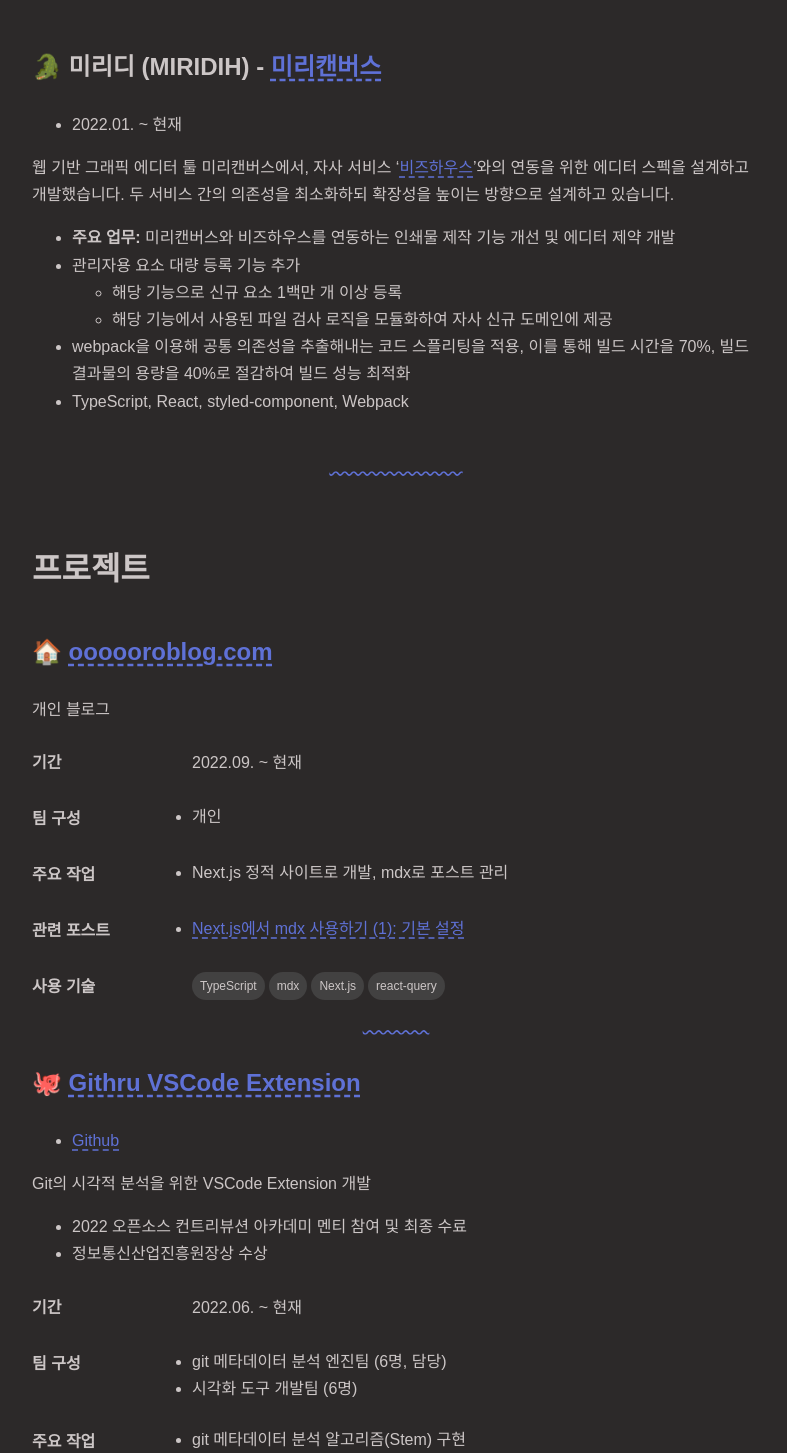
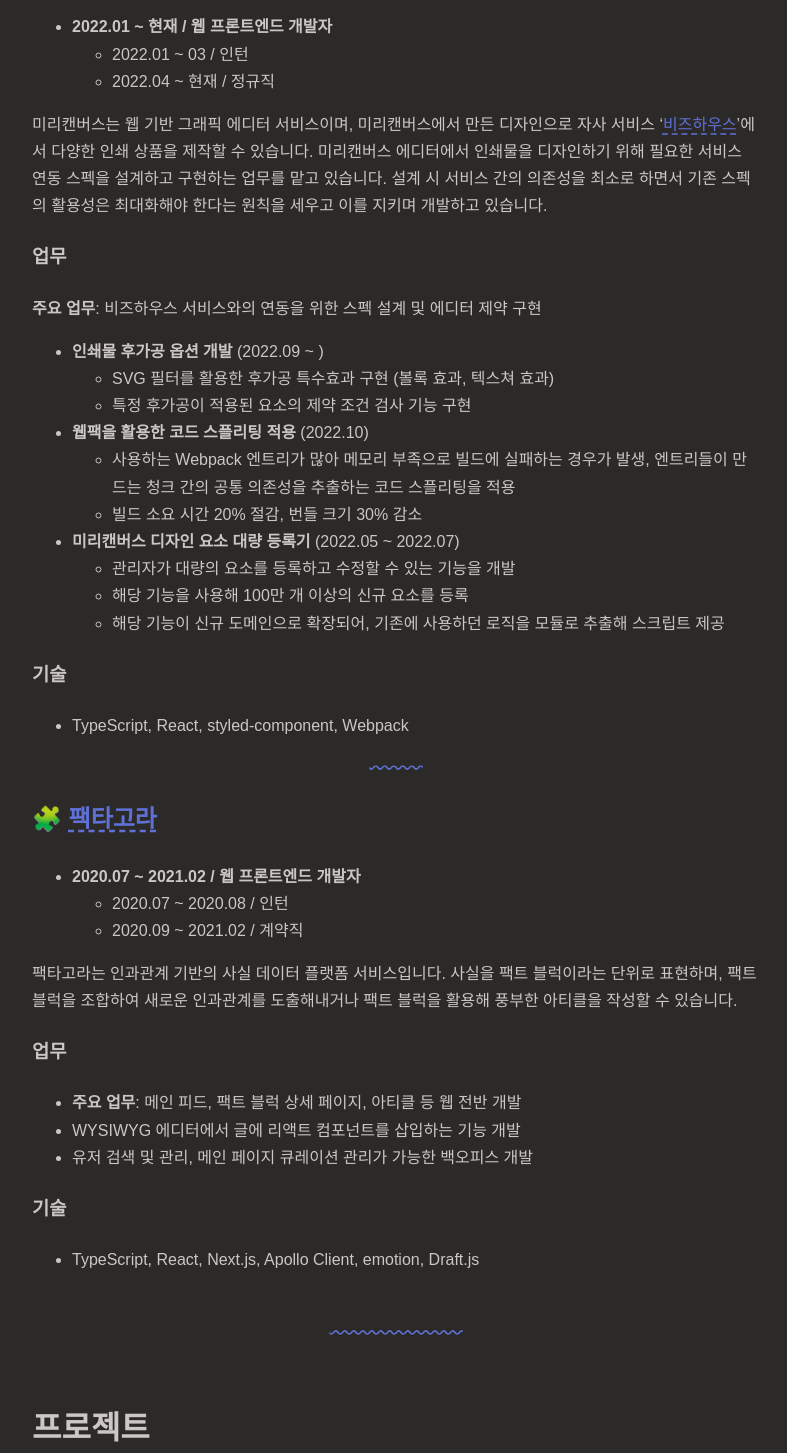
Before and after one commit to ooooorobo/oooooroblog, a Next.js app: page /about in a window 1280 px wide. Shown: the part 957-2410 px from the top of the page, without its empty margins (244-1031 px from the left). Built offline with nearby package versions, Linux system fonts and the light colour scheme; a web font is replaced by a local one.

Commit message:
post: update about

```diff
--- a/src/components/about/ProjectDetail.tsx
+++ b/src/components/about/ProjectDetail.tsx
@@ -2,11 +2,12 @@
 import Tag from "@src/components/Tag";
 import Link from "next/link";
 import LinkStyle from "@src/components/mdx/Link";
+import { ReactNode } from "react";
 
 interface ProjectDetailProps {
   period: string;
   teamInfo: string[];
-  works: string[];
+  works: (string | ReactNode)[];
   posts: PostInfo[];
   techs: string[];
 }
@@ -55,7 +56,7 @@
       </Row>
       <Row>
         <Subtitle>
-          <h3>관련 포스트</h3>
+          <h3>관련 링크</h3>
         </Subtitle>
         <ul>
           {posts.map((info, idx) => (
@@ -96,7 +97,7 @@
 `;
 
 const Subtitle = styled.div`
-  min-width: 120px;
+  min-width: 80px;
 `;
 
 const ContentWrapper = styled.div`
--- a/src/pages/about.mdx
+++ b/src/pages/about.mdx
@@ -3,18 +3,18 @@
 import WavyLine from "../components/WavyLine";
 import ProjectDetail from "../components/about/ProjectDetail";
 import {NextSeo} from "next-seo";
+import Link from "../components/mdx/Link";
+import ImagePopup from "../components/about/ImagePopup";
 
 <div style={{paddingTop: '100px'}}/>
 
 # 👋 안녕하세요!
 
-1년차 웹 프론트엔드 개발자로 일하고 있는 **조예진**입니다.
+웹 프론트엔드 개발자로 일하고 있는 **조예진**입니다.
 
-프론트엔드 개발은 사용자가 눈치채지 못하는 곳에서도 사용성을 극대화하는 일이라고 생각하며, 이를 위해 사용자의 예상대로 매끄럽게 동작하는 웹을 만드는 데 관심이 많습니다. 또, 최근에는 변경에 유연한 소프트웨어를 만드는 좋은 설계에 대해 고민하고 있습니다.
+**코드를 개선하는 데 관심이 많습니다.** [리팩터링 스터디](https://github.com/githru-study/book-refactoring)를 운영하고 있으며, 스터디한 내용을 토대로 실제 코드에서 리팩터링을 진행하고 있습니다. 애플리케이션의 성능을 개선하기 위해 메모리 프로파일러와 라이트하우스 툴을 적극적으로 사용하며, 이를 활용해 메모리 누수 지점을 찾아 개선하거나 성능과 관련된 지표를 개선한 경험이 있습니다.
 
-웹의 성능은 사용성에 직결된다고 생각하며, 성능을 개선하는 데 관심이 많습니다. 구글 개발자 도구를 적극 활용하며 라이트하우스와 메모리 프로파일링 등의 기능을 활용해 웹의 성능을 측정하고 성능 지표를 개선하거나 메모리 사용량을 개선한 경험이 있습니다.
-
-꼼꼼한 요구사항 분석과 설계를 기반으로 개발하며, 그 과정을 문서로 남기려고 노력합니다. 현재 서로 다른 두 서비스를 연동하는 팀에서 일하며, 서비스 간의 연동을 위한 스펙을 설계하고 구현하는 업무를 맡고 있습니다. 설계 시 서비스 간의 의존성을 최소로 하면서 활용성은 최대화해야 한다는 원칙을 세우고 이를 지키려고 노력하고 있습니다. 그 외에도 개인 프로젝트에서 기획 요구사항과 도메인을 분석해 기술 설계 문서를 작성한 경험이 있습니다.
+**업무나 개인 공부를 통해 배운 점을 다른 사람들과 공유하는 것을 좋아합니다.** 자바스크립트를 잘 알지 못하는 대학 동기와 후배를 대상으로 자바스크립트 스터디를 만들고 진행한 경험이 있습니다. 현재 자유 주제 세미나 스터디를 열어 배운 점을 공유하고 있습니다. 배운 내용을 자유로운 형식으로 공유하기 위해 [개인 블로그](https://oooooroblog.com)를 제작하여 운영하고 있으며, 현재 60여 개의 글을 게시했습니다.
 
 주도적으로 의견을 제시하며 일할 수 있는 환경을 선호합니다. 도전의 기회가 많은 환경에서 더욱 성장하고 싶습니다.
 
@@ -28,18 +28,56 @@
 
 # 경력
 
-## 🐊 미리디 (MIRIDIH) - [미리캔버스](https://www.miricanvas.com/)
+## 🐊 미리디 - [미리캔버스](https://www.miricanvas.com/)
 
-- 2022.01. ~ 현재
+- **2022.01 ~ 현재 / 웹 프론트엔드 개발자**
+    - 2022.01 ~ 03 / 인턴
+    - 2022.04 ~ 현재 / 정규직
 
-웹 기반 그래픽 에디터 툴 미리캔버스에서, 자사 서비스 ‘[비즈하우스](https://www.bizhows.com/)’와의 연동을 위한 에디터 스펙을 설계하고 개발했습니다. 두 서비스 간의 의존성을 최소화하되 확장성을 높이는 방향으로 설계하고 있습니다.
+미리캔버스는 웹 기반 그래픽 에디터 서비스이며, 미리캔버스에서 만든 디자인으로 자사 서비스 ‘[비즈하우스](https://www.bizhows.com)’에서 다양한 인쇄
+상품을 제작할 수 있습니다. 미리캔버스 에디터에서 인쇄물을 디자인하기 위해 필요한 서비스 연동 스펙을 설계하고 구현하는 업무를 맡고 있습니다. 설계 시 서비스
+간의 의존성을 최소로 하면서 기존 스펙의 활용성은 최대화해야 한다는 원칙을 세우고 이를 지키며 개발하고 있습니다.
 
-- **주요 업무:** 미리캔버스와 비즈하우스를 연동하는 인쇄물 제작 기능 개선 및 에디터 제약 개발
-- 관리자용 요소 대량 등록 기능 추가
-    - 해당 기능으로 신규 요소 1백만 개 이상 등록
-    - 해당 기능에서 사용된 파일 검사 로직을 모듈화하여 자사 신규 도메인에 제공
-- webpack을 이용해 공통 의존성을 추출해내는 코드 스플리팅을 적용, 이를 통해 빌드 시간을 70%, 빌드 결과물의 용량을 40%로 절감하여 빌드 성능 최적화
+### 업무
+
+
+
+**주요 업무**: 비즈하우스 서비스와의 연동을 위한 스펙 설계 및 에디터 제약 구현
+- **인쇄물 후가공 옵션 개발** (2022.09 ~ )
+  - SVG 필터를 활용한 후가공 특수효과 구현 (볼록 효과, 텍스쳐 효과)
+  - 특정 후가공이 적용된 요소의 제약 조건 검사 기능 구현
+- **웹팩을 활용한 코드 스플리팅 적용** (2022.10)
+  - 사용하는 Webpack 엔트리가 많아 메모리 부족으로 빌드에 실패하는 경우가 발생, 엔트리들이 만드는 청크 간의 공통 의존성을 추출하는 코드 스플리팅을 적용
+  - 빌드 소요 시간 20% 절감, 번들 크기 30% 감소
+- **미리캔버스 디자인 요소 대량 등록기** (2022.05 ~ 2022.07)
+  - 관리자가 대량의 요소를 등록하고 수정할 수 있는 기능을 개발
+  - 해당 기능을 사용해 100만 개 이상의 신규 요소를 등록
+  - 해당 기능이 신규 도메인으로 확장되어, 기존에 사용하던 로직을 모듈로 추출해 스크립트 제공
+
+### 기술
+
 - TypeScript, React, styled-component, Webpack
+
+<WavyLine size="4"/>
+
+## 🧩 [팩타고라](https://datawrite.ai/)
+
+- **2020.07 ~ 2021.02 / 웹 프론트엔드 개발자**
+  - 2020.07 ~ 2020.08 / 인턴
+  - 2020.09 ~ 2021.02 / 계약직
+
+팩타고라는 인과관계 기반의 사실 데이터 플랫폼 서비스입니다. 사실을 팩트 블럭이라는 단위로 표현하며, 팩트 블럭을 조합하여 새로운 인과관계를 도출해내거나 팩트 블럭을 활용해 풍부한 아티클을 작성할 수 있습니다.
+
+### 업무
+
+- **주요 업무**: 메인 피드, 팩트 블럭 상세 페이지, 아티클 등 웹 전반 개발
+- WYSIWYG 에디터에서 글에 리액트 컴포넌트를 삽입하는 기능 개발
+- 유저 검색 및 관리, 메인 페이지 큐레이션 관리가 가능한 백오피스 개발
+
+### 기술
+
+- TypeScript, React, Next.js, Apollo Client, emotion, Draft.js
+
 
 <WavyLine size="10" top={'20px'} height={'80px'}/>
 
@@ -47,14 +85,18 @@
 
 ## 🏠 [oooooroblog.com](https://oooooroblog.com)
 
-개인 블로그
+개인 블로그입니다. 자유로운 형식으로 글을 작성하기 위해서, 마크다운에 리액트 컴포넌트를 포함시킬 수 있는 MDX를 활용해 포스트를 관리하고 있습니다.
 
-<ProjectDetail period={'2022.09. ~ 현재'} teamInfo={['개인']} works={['Next.js 정적 사이트로 개발, mdx로 포스트 관리']}
+<ProjectDetail period={'2022.09 ~ 현재'} teamInfo={['개인']}
+               works={[
+                   'Next.js 정적 사이트 개발',
+                   'MDX를 활용한 포스트 작성'
+               ]}
                posts={[{
                    title: 'Next.js에서 mdx 사용하기 (1): 기본 설정',
                    link: 'https://www.oooooroblog.com/posts/54-nextjs-blog-with-mdx'
                }]}
-               techs={['TypeScript', 'mdx', 'Next.js', 'react-query']}/>
+               techs={['TypeScript', 'MDX', 'Next.js', 'react-query']}/>
 
 <WavyLine size="5"/>
 
@@ -62,16 +104,22 @@
 
 - [Github](https://github.com/githru/githru-vscode-ext)
 
-Git의 시각적 분석을 위한 VSCode Extension 개발
+Git의 시각적 분석을 위한 VSCode Extension 개발 프로젝트입니다. 깃 메타 데이터를 분석하고 가공하는 코어 엔진 개발팀에 참여해 엔진 내부 로직을 구현했습니다. 그 외에도 코드 리뷰나 코딩 컨벤션 논의 등에 참여해 프로젝트에 기여했습니다.
 
 - 2022 오픈소스 컨트리뷰션 아카데미 멘티 참여 및 최종 수료
 - 정보통신산업진흥원장상 수상
 
-<ProjectDetail period={'2022.06. ~ 현재'} teamInfo={['git 메타데이터 분석 엔진팀 (6명, 담당)', '시각화 도구 개발팀 (6명)']}
-               works={['git 메타데이터 분석 알고리즘(Stem) 구현', '엔진 알고리즘에 대한 테스트 코드 작성']}
+<ProjectDetail period={'2022.06 ~ 현재'} teamInfo={['git 메타데이터 분석 엔진팀 (6명, 담당)', '시각화 도구 개발팀 (6명)']}
+               works={[
+                   <span><Link href={'https://ieeexplore.ieee.org/abstract/document/9222261'}>논문</Link>을 기반으로 한 git 메타데이터 분석 알고리즘(Stem) 구현</span>,
+                   '엔진 알고리즘에 대한 테스트 코드 작성'
+               ]}
                posts={[{
                    title: '[engine] Stem 생성 로직 동작 예시',
                    link: 'https://github.com/githru/githru-vscode-ext/issues/172'
+               }, {
+                   title: '기여한 PR, Issue 목록',
+                   link:'https://github.com/githru/githru-vscode-ext/issues?q=author%3Aooooorobo+'
                }]}
                techs={['TypeScript', 'jest']}/>
 
@@ -82,11 +130,14 @@
 - [Github](https://github.com/wanted-fork-fork/cake-FE)
 - [스토리북](https://wanted-fork-fork.github.io/cake-FE/?path=/story/atoms-category--category)
 
-교내 스터디 모집 플랫폼
+Cake는 같은 학교 학생들과 직접 만나 서로의 재능을 교환할 수 있도록 돕는 재능 공유 플랫폼입니다. 기획과 설계, 개발에 모두 참여했으며, 요구사항과 도메인을 분석한 내용을 토대로 기술 설계 문서를 작성했습니다.
 
-<ProjectDetail period={'2021.10. ~ 2021.12.'}
+<ProjectDetail period={'2021.10 ~ 2021.12'}
                teamInfo={['프론트엔드 개발 1명 (담당)', '백엔드 개발 1명', '서비스 기획 및 마케팅 1명', 'UI/UX 디자이너 1명']}
-               works={['서비스 요구사항과 도메인을 분석하여 기술 설계 문서 작성', '스토리북 기반 컴포넌트 개발', 'refresh token을 활용해 로그인 자동 연장 구현']}
+               works={['서비스 요구사항과 도메인을 분석하여 기술 설계 문서 작성',
+                   '아토믹 디자인 패턴에 따른 컴포넌트 개발',
+                   '스토리북을 활용해 디자이너와의 협업 및 시각적 테스팅',
+                   'JWT refresh token을 활용해 로그인 자동 연장 구현']}
                posts={[{
                    title: '기술 설계 문서',
                    link: 'https://docs.google.com/document/d/15EEdAm05md8PaBFjUEky3PJozWJyxrYEZ_oCcNg83Bk/edit'
@@ -97,62 +148,105 @@
                    title: 'Lighthouse로 Next.js 프로젝트 성능 개선하기',
                    link: 'https://www.oooooroblog.com/posts/9-lighthous-with-nextjs'
                }]}
-               techs={['Next.js', 'styled-component', 'mobX', 'Cypress']}/>
+               techs={['Next.js', 'styled-component', 'mobX', 'Cypress', 'StoryBook']}/>
 
 <WavyLine size="5"/>
 
-## 🧑‍🎓 [아주대학교 총학생회 홈페이지](https://ajouchong.com/)
+## 🧑‍🎓 [아주총 - 아주대학교 총학생회 홈페이지](https://ajouchong.com/)
 
-아주대학교 총학생회의 소통 창구
+아주총은 아주대학교 총학생회의 소통 창구입니다. 아주총을 통해 더 많은 학우가 총학생회의 소식을 쉽게 접할 수 있게 했고, 총학생회가 시행하는 사업이나 제휴 업체를 한곳에 모아 더 많은 학우가 혜택을 누릴 수 있도록 했습니다. 현재 1,800명 이상의 학우분들이 아주총을 사용중입니다.
 
-<ProjectDetail period={'2019.01 ~ 2021.11.'} teamInfo={['풀스택 개발 1명 (담당)', '웹 퍼블리싱 2명', 'UI/UX 디자인 1명']}
-               works={['웹 전반 개발', '백엔드 API 구현', '관리자용 백오피스 개발']}
+<ProjectDetail period={'2019.01 ~ 2021.11'} teamInfo={['풀스택 개발 1명 (담당)', '웹 퍼블리싱 2명', 'UI/UX 디자인 1명']}
+               works={[
+                   '웹 전반 개발 및 백엔드 API 구현',
+                   '관리자용 백오피스 개발, 홈페이지 내 모든 컨텐츠를 백오피스에서 관리 가능',
+               ]}
                posts={[{
                    title: 'Nginx로 서브도메인을 EC2의 특정 포트 어플리케이션으로 연결하기',
                    link: 'https://www.oooooroblog.com/posts/1-nginx-subdomain-to-ec2-port'
                }]}
-               techs={['Next.js', 'quill', 'django', 'AWS(EC2, RDS, S3)']}/>
+               techs={['Next.js', 'quill', 'django', 'AWS(EC2, RDS, S3)', 'Docker']}/>
 
 <WavyLine size="10" top={'20px'} height={'80px'}/>
 
-# 학력
+# 기타
 
-## 아주대학교
+## 스터디
 
-2018.03. ~ 2022. 02.
+아래는 현재 운영 중이거나 운영했던 스터디입니다.
+
+### 자유 주제 세미나 모임
+
+- 2022.11 ~ 진행중
+- 총 7인
+
+매주 한 명씩 돌아가며 개발과 관련된 자유 주제로 세미나를 진행하는 모임입니다.
+
+- (발표 자료) [웹팩으로 코드 스플리팅 해보기](https://www.miricanvas.com/v/11n9rw7)
+    - (관련 포스트) [웹팩을 왜 쓸까?](https://www.oooooroblog.com/posts/58-why-use-webpack)
+- (발표 자료) [리액트 상태관리 라이브러리 얕게 훑어보기](https://www.miricanvas.com/v/11l7cwd)
+
+<br/>
+
+### 리팩터링 스터디
+
+- 2022.11 ~ 진행중
+- 총 4인
+- [스터디 GitHub Repository](https://github.com/githru-study/book-refactoring)
+
+[리팩터링 2판](https://product.kyobobook.co.kr/detail/S000001810241) 책을 읽고, 책에서 소개하는 기법을 실제 코드에 적용해 보는 스터디입니다. 위의 Githru VSCode Extension 프로젝트에서 함께했던 팀원들과 만든 스터디로, 리팩터링 책에서 소개된 리팩터링 기법을 Githru 프로젝트에 어떻게 적용할 수 있을지를 주로 논의하고 있습니다.
+
+<br/>
+
+### 자바스크립트 스터디
+
+- 2022.01 ~ 2022.03
+- 총 16인
+
+[모던 자바스크립트 Deep Dive (이웅모 저)](https://www.aladin.co.kr/shop/wproduct.aspx?ItemId=251552545) 책의 내용을 스터디장이 공유하는 방식으로 진행되었습니다. 스터디에서 진행한 내용은 [블로그 포스트](https://www.oooooroblog.com/posts/15-js01-variables)로 작성되어 있습니다.
+
+<WavyLine size="4" />
+
+## 학력
+
+### 아주대학교
+
+2018.03 ~ 2022. 02
 
 - 소프트웨어및컴퓨터공학 전공 <small>(4.05 / 4.5)</small>
 - 디지털미디어 전공 (복수전공)
 
-# 기타
+<WavyLine size="4" />
 
-저의 TMI를 소개합니다 😎
+## 연도별 활동
 
-### 2018
-- 모바일 게임 &#60;Tasty Pizza> 구글 플레이스토어 출시
+### 2023
+- 연합 IT 개발동아리 [NEXTERS](https://teamnexters.com/about) 22기, 웹 프론트엔드 개발자
 
-### 2019
-- 2019-2학기 파란학기제, 시리어스 게임 제작 프로젝트 참여, 훌륭한 뱃사공상 수상(대상)
-- 미디어학과 게임제작 소학회 ‘브레인스톰’ 회장
-- 대학생연합 게임제작동아리 ‘브릿지’ 7기 회원
-- 미디어학과 &#60;컴퓨터프로그래밍> 과목 튜터
-- 제38대 아주대학교 총학생회 ‘다움’ 소통발전국원
+### 2022
+- 2022 오픈소스 컨트리뷰션 아카데미, &#60;Githru: Git의 시각적 분석을 위한 VSCode Extension> 프로젝트 멘티 Masters 수료, 정보통신산업진흥원장상 수상(우수상)
+
+### 2021
+- 제 7회 LINC+ 창업아이디어 경진대회, 비교과부문 &#60;Cake> 프로젝트 참여, 장려상 수상
+- 아주대학교 VHEX Lab, &#60;청소년 공감유형 진단·교육용 VR 콘텐츠 개발> 프로젝트 참여 ([링크](https://www.ajou.ac.kr/kr/ajou/news.do?mode=view&articleNo=111005&article.offset=0&articleLimit=12))
+  - Google Cloud Speech를 활용해 Speech-to-Text 기능 구현
+  - 인증 및 계정 관련 API 구현
+- 미디어학과 &#60;Immersive Media Programming> 과목 TA
+- 제40대 아주대학교 총학생회 비상대책위원회 소통발전국장
 
 ### 2020
 - 아주대학교 총학생회 공식 홈페이지 개발TF팀장
 - 제39대 아주대학교 총학생회 ‘아워’ 소통발전차장
 
-### 2021
-- 제 7회 LINC+ 창업아이디어 경진대회, 비교과부문 &#60;Cake> 프로젝트 참여, 장려상 수상
-- 아주대학교 VHEX Lab, &#60;청소년 공감유형 진단·교육용 VR 콘텐츠 개발> 프로젝트 참여 ([링크](https://www.ajou.ac.kr/kr/ajou/news.do?mode=view&articleNo=111005&article.offset=0&articleLimit=12))
-    - Google Cloud Speech를 활용해 Speech-to-Text 기능 구현
-    - 인증 및 계정 관련 API 구현
-- 미디어학과 &#60;Immersive Media Programming> 과목 TA
-- 제40대 아주대학교 총학생회 비상대책위원회 소통발전국장
+### 2019
+- 2019-2학기 파란학기제, &#60;소방관의 화재 구출 작전을 소재로 한 모바일 게임 개발> 프로젝트 참여, 훌륭한 뱃사공상(대상) 수상 ([링크](https://m.blog.naver.com/PostView.naver?isHttpsRedirect=true&blogId=greatajou&logNo=221833365858))
+- 미디어학과 게임제작 소학회 ‘브레인스톰’ 회장
+- 대학생연합 게임제작동아리 ‘브릿지’ 7기, 게임 클라이언트 개발자
+- 미디어학과 &#60;컴퓨터프로그래밍> 과목 튜터
+- 제38대 아주대학교 총학생회 ‘다움’ 소통발전국원
 
-### 2022
-- 2022 오픈소스 컨트리뷰션 아카데미, &#60;Githru: Git의 시각적 분석을 위한 VSCode Extension> 프로젝트 멘티 Masters 수료, 정보통신산업진흥원장상 수상(우수상)
-
+### 2018
+- 모바일 게임 &#60;Tasty Pizza> 구글 플레이스토어 출시
 
 export default ({children}) => <Article>
     <NextSeo title={'조예진 | Resume'} description={'웹 프론트엔드 개발자 조예진입니다.'} openGraph={{title: '조예진 | Resume', description: '웹 프론트엔드 개발자 조예진입니다.'}} />
```
